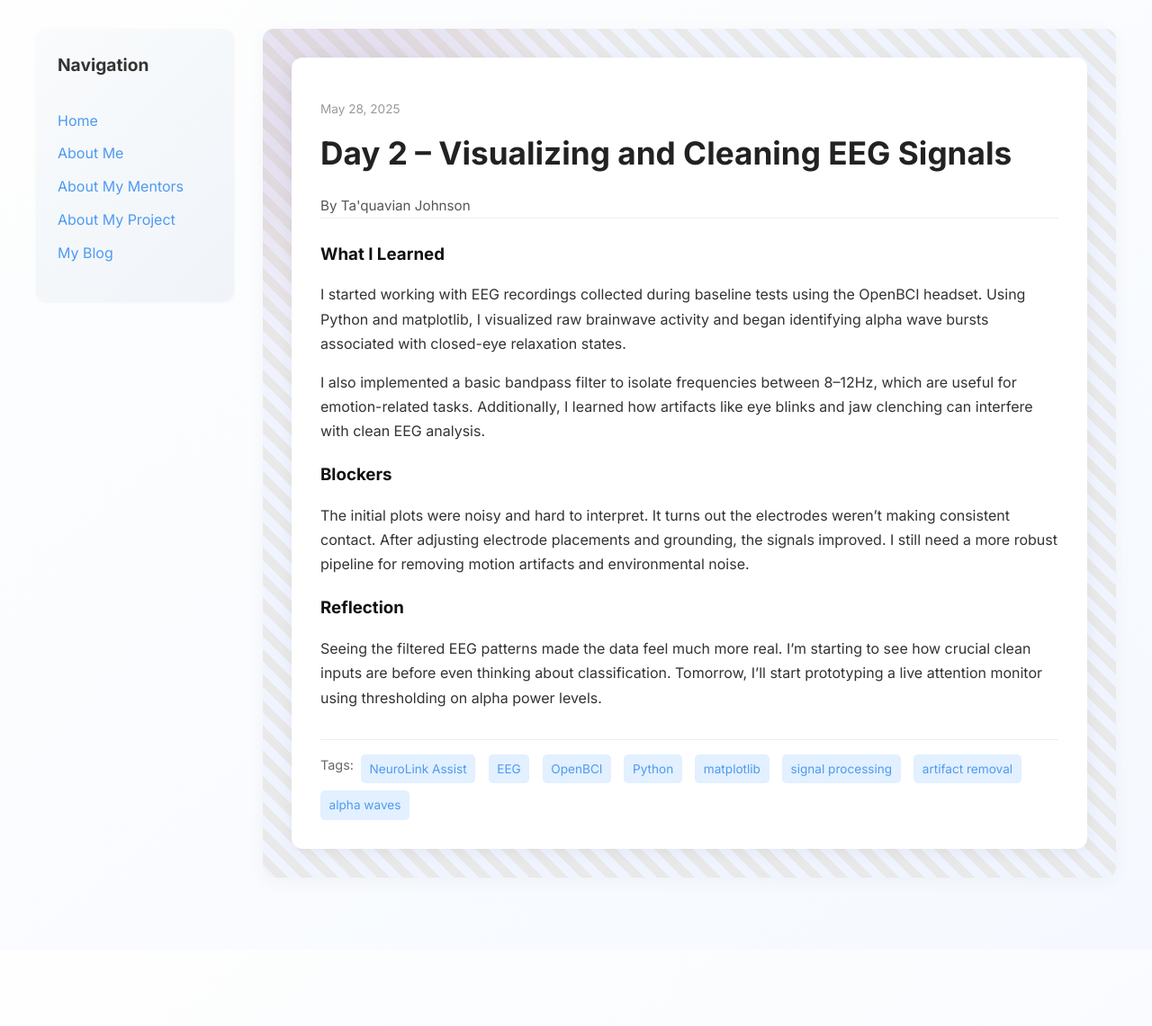
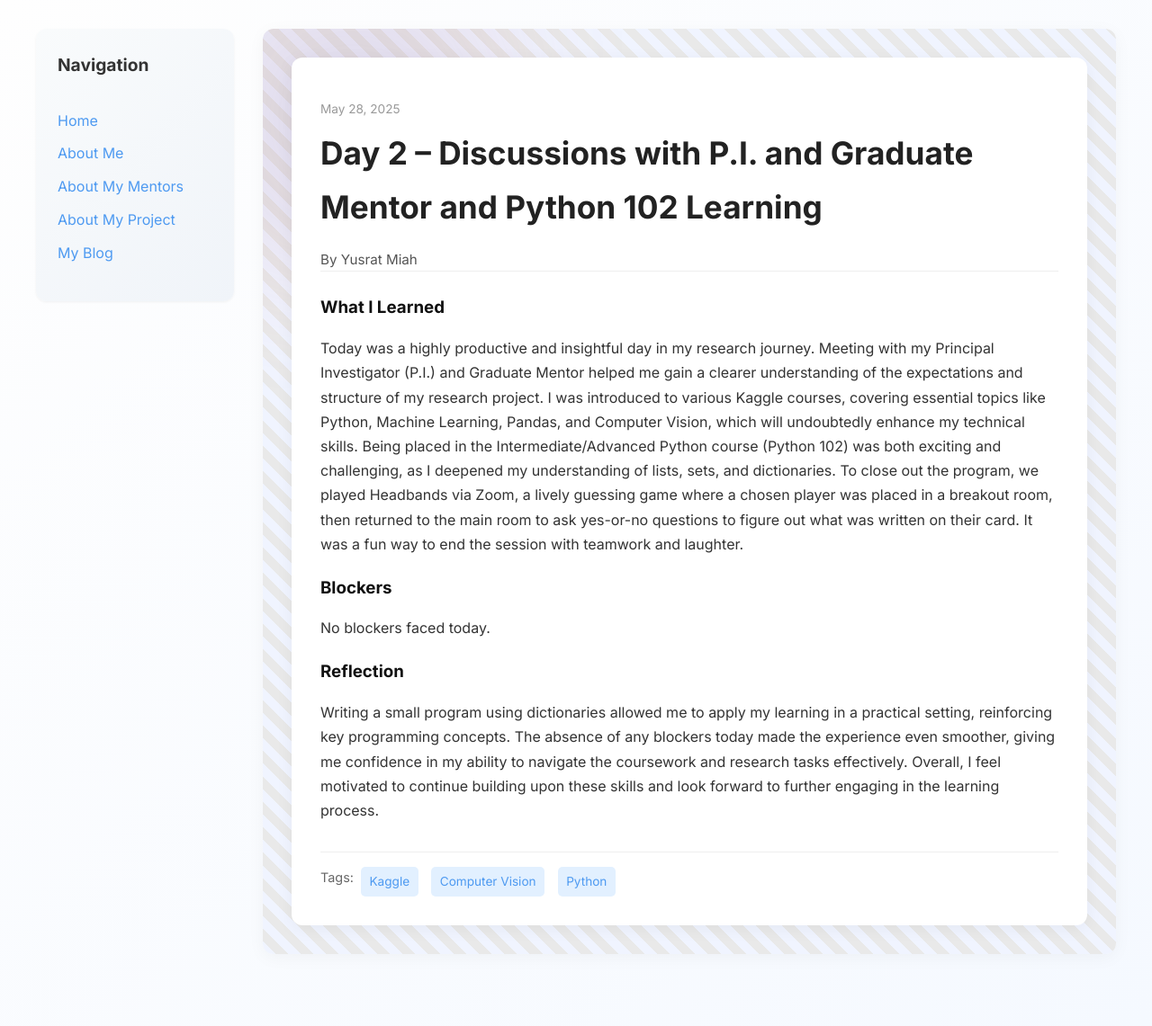
Before and after one commit to yusratmiah/yusratmiah.github.io, a Jekyll site: the page built from _posts/2025-05-28-day-2.md, in a window 1280 px wide. Shown: the whole page at 90% size. Built offline with Jekyll 4.4.1, drawn with Linux system fonts in a browser that asks for light colours; before the commit the page ends 1056 px from its top, so only the background shows below that.

Commit message:
Update 2025-05-28-day-2.md

```diff
--- a/_posts/2025-05-28-day-2.md
+++ b/_posts/2025-05-28-day-2.md
@@ -1,19 +1,17 @@
 ---
 layout: post
-title: "Day 2 – Visualizing and Cleaning EEG Signals"
+title: "Day 2 – Discussions with P.I. and Graduate Mentor and Python 102 Learning"
 date: 2025-05-28
-author: Ta'quavian Johnson
+author: Yusrat Miah
 permalink: /day2.html
-tags: ["NeuroLink Assist", "EEG", "OpenBCI", "Python", "matplotlib", "signal processing", "artifact removal", "alpha waves"]
+tags: ["Kaggle", "Computer Vision", "Python"]
 
 what_i_learned: |
-  I started working with EEG recordings collected during baseline tests using the OpenBCI headset. Using Python and matplotlib, I visualized raw brainwave activity and began identifying alpha wave bursts associated with closed-eye relaxation states.
-
-  I also implemented a basic bandpass filter to isolate frequencies between 8–12Hz, which are useful for emotion-related tasks. Additionally, I learned how artifacts like eye blinks and jaw clenching can interfere with clean EEG analysis.
+  Today was a highly productive and insightful day in my research journey. Meeting with my Principal Investigator (P.I.) and Graduate Mentor helped me gain a clearer understanding of the expectations and structure of my research project. I was introduced to various Kaggle courses, covering essential topics like Python, Machine Learning, Pandas, and Computer Vision, which will undoubtedly enhance my technical skills. Being placed in the Intermediate/Advanced Python course (Python 102) was both exciting and challenging, as I deepened my understanding of lists, sets, and dictionaries. To close out the program, we played Headbands via Zoom, a lively guessing game where a chosen player was placed in a breakout room, then returned to the main room to ask yes-or-no questions to figure out what was written on their card. It was a fun way to end the session with teamwork and laughter.
 
 blockers: |
-  The initial plots were noisy and hard to interpret. It turns out the electrodes weren’t making consistent contact. After adjusting electrode placements and grounding, the signals improved. I still need a more robust pipeline for removing motion artifacts and environmental noise.
+  No blockers faced today.
 
 reflection: |
-  Seeing the filtered EEG patterns made the data feel much more real. I’m starting to see how crucial clean inputs are before even thinking about classification. Tomorrow, I’ll start prototyping a live attention monitor using thresholding on alpha power levels.
+  Writing a small program using dictionaries allowed me to apply my learning in a practical setting, reinforcing key programming concepts. The absence of any blockers today made the experience even smoother, giving me confidence in my ability to navigate the coursework and research tasks effectively. Overall, I feel motivated to continue building upon these skills and look forward to further engaging in the learning process.
 ---
```
